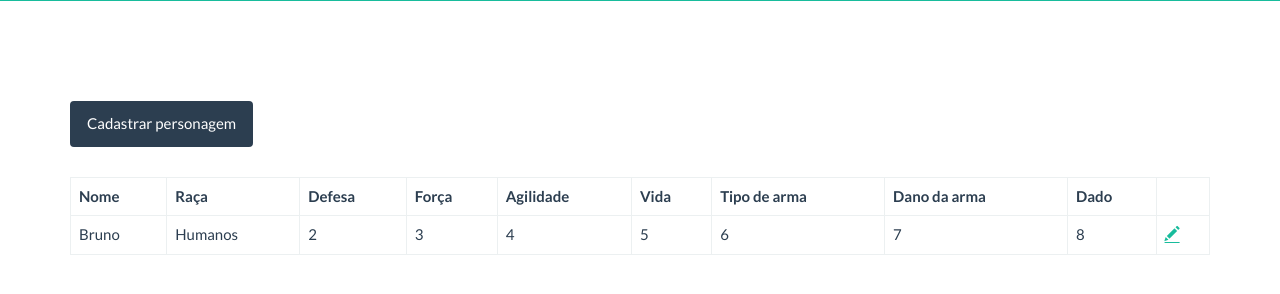
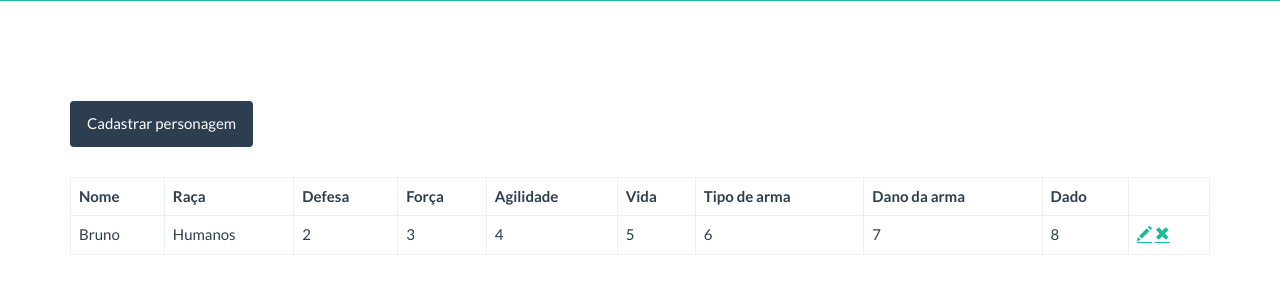
Before and after one commit to BrunoCheble/RpgPix, a CodeIgniter app: page /database/personagem in a window 1280 px wide. Shown: the part 263-557 px from the top of the page. Run offline with CodeIgniter, Linux system fonts and the light colour scheme; some libraries are stand-ins or nearby versions.

Commit message:
Link de excluir personagem

```diff
--- a/application/controllers/Personagem.php
+++ b/application/controllers/Personagem.php
@@ -56,7 +56,7 @@ class Personagem extends CI_Controller {
 		$this->layouts->view('personagem/save',$data);
 	}
 
-	public function deletar()
+	public function deletar($id)
 	{
 		$this->layouts->set_title('Personagens');
 		$this->load->view('personagem/index',array('deletado'=>true));
--- a/application/views/personagem/index.php
+++ b/application/views/personagem/index.php
@@ -31,7 +31,7 @@ defined('BASEPATH') OR exit('No direct script access allowed');
                     <td>6</td>
                     <td>7</td>
                     <td>8</td>
-                    <td><a href="<?php echo base_url(); ?>personagem/atualizar/3" class="glyphicon glyphicon-pencil"></a></td>
+                    <td><a href="<?php echo base_url(); ?>personagem/atualizar/3" class="glyphicon glyphicon-pencil"></a> <a href="<?php echo base_url(); ?>personagem/deletar/3" class="glyphicon glyphicon-remove"></a></td>
                 </tr>
             </thead>
         </table>
```
